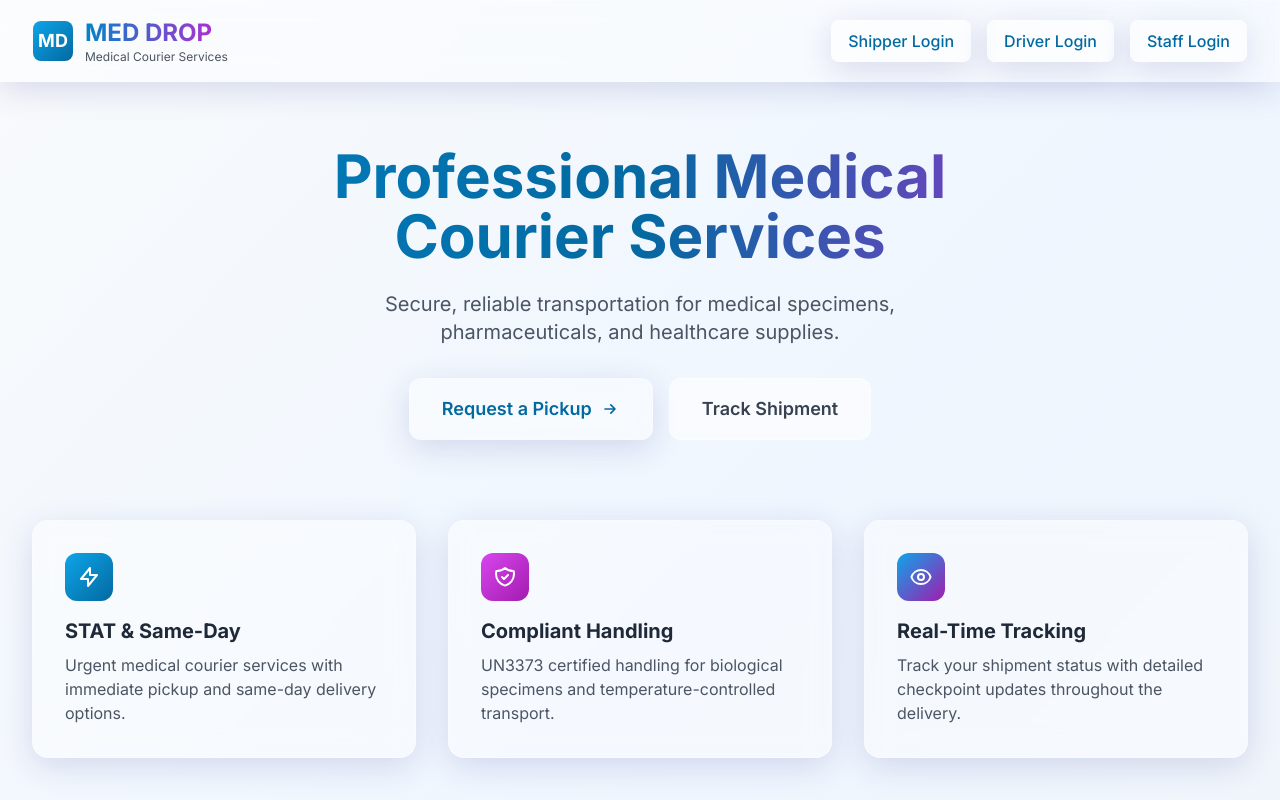
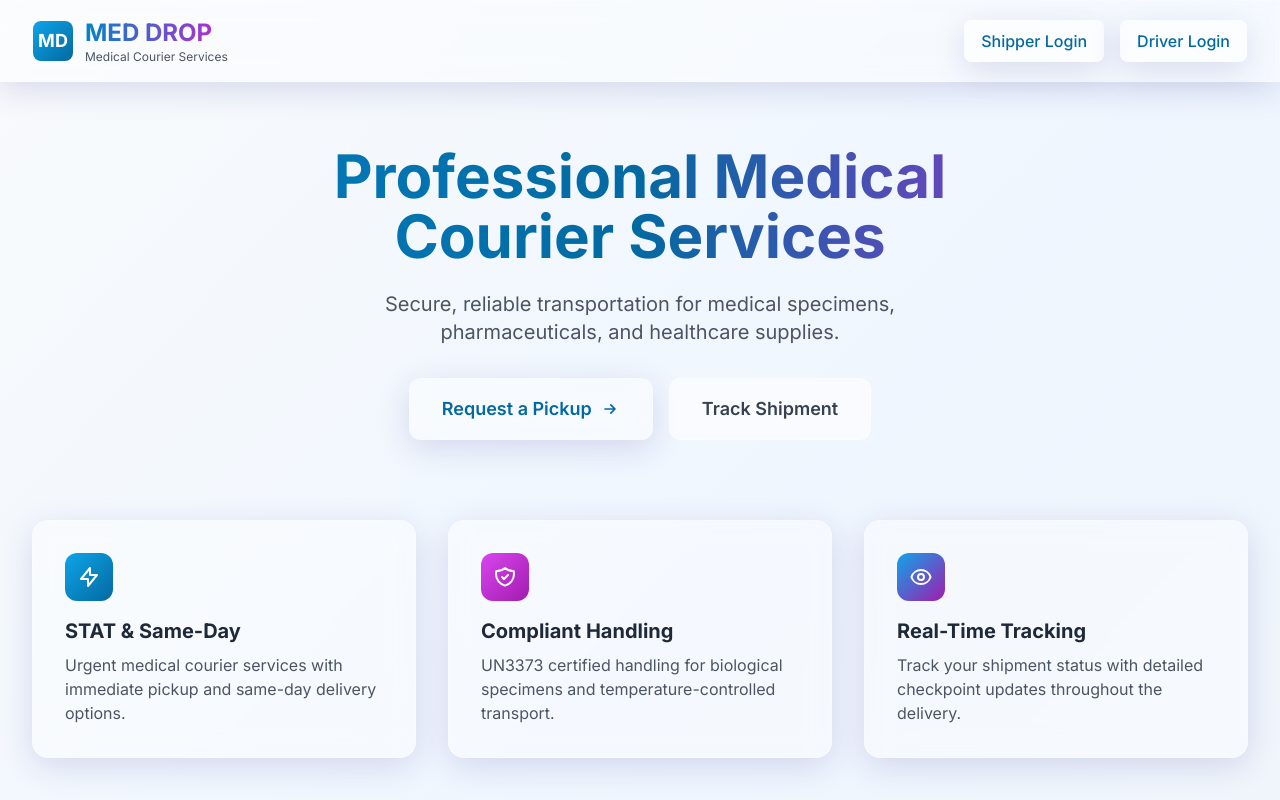
Before and after one commit to ChrisCryptoBot/meddropdispatch, a Next.js app: page / in a window 1280 px wide. Shown: the top 800 px of the page. Built offline with nearby package versions, Linux system fonts and the light colour scheme.

Commit message:
chore: Remove Staff Login button from header - Staff will use driver login instead

```diff
--- a/app/page.tsx
+++ b/app/page.tsx
@@ -28,12 +28,6 @@ export default function HomePage() {
                 className="glass px-4 py-2 rounded-lg text-primary-700 hover:bg-white/60 transition-base font-medium"
               >
                 Driver Login
-              </Link>
-              <Link
-                href="/admin/login"
-                className="glass px-4 py-2 rounded-lg text-primary-700 hover:bg-white/60 transition-base font-medium"
-              >
-                Staff Login
               </Link>
             </nav>
           </div>
```
